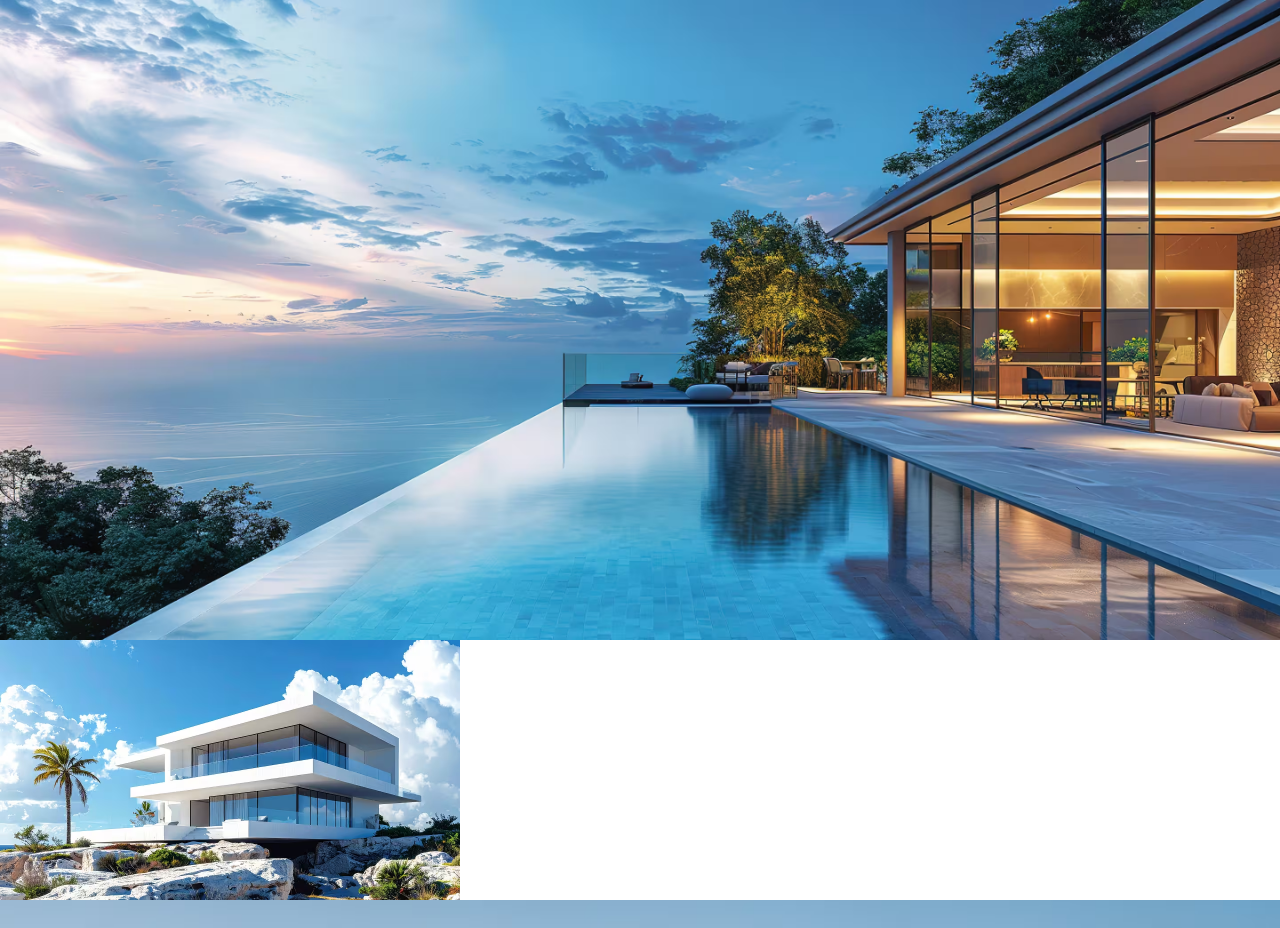
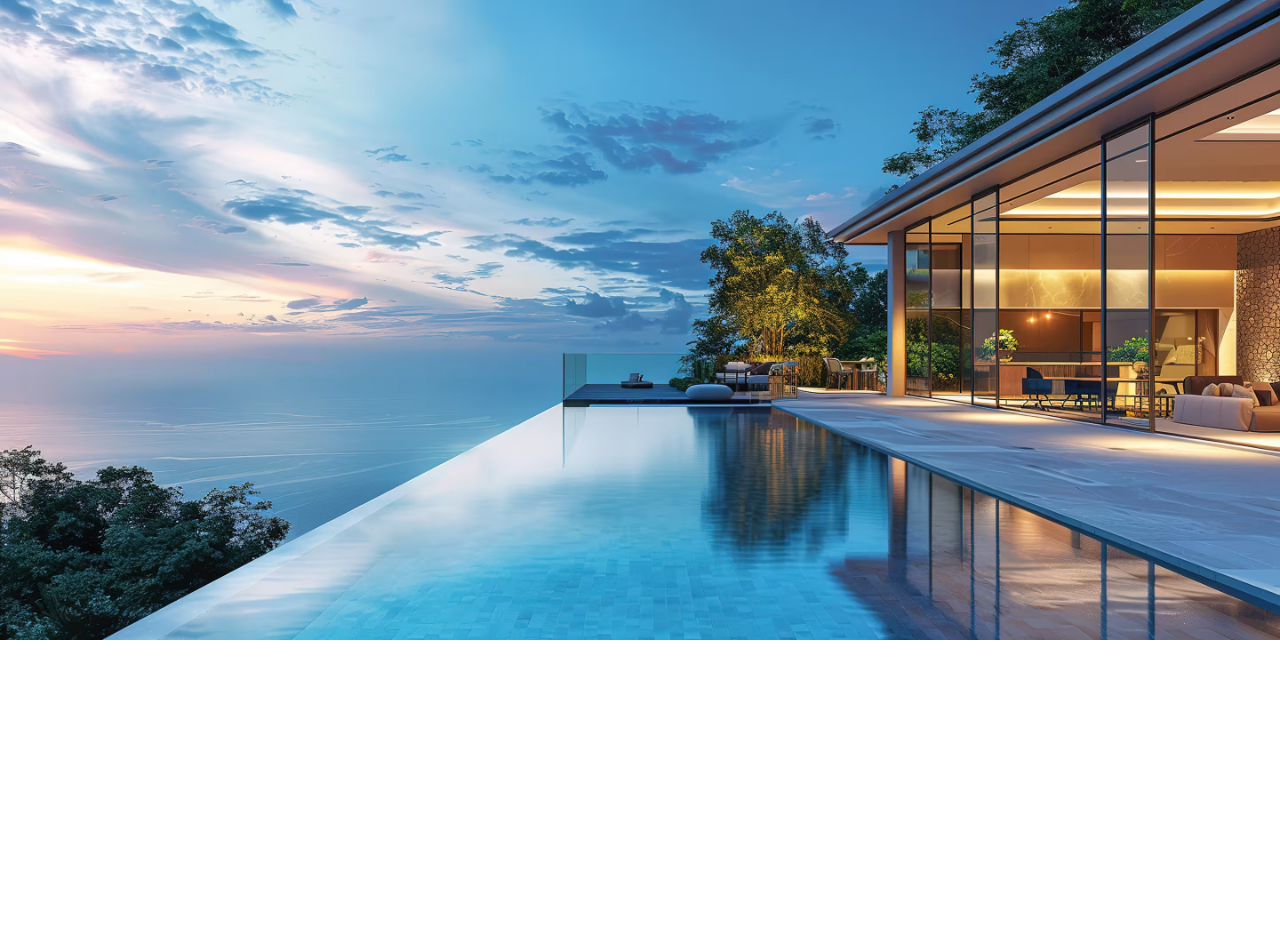
Before and after one commit to thasegawadesign/editorial-hero-prototype, a Next.js app: page / in a window 1280 px wide. Shown: the top 928 px of the page. After the commit the page ends 800 px from the top, so only its background shows below. Built offline with nearby package versions, Linux system fonts and the light colour scheme.

Commit message:
feat: cyclic z-index ordering for hero component

```diff
--- a/src/app/page.tsx
+++ b/src/app/page.tsx
@@ -1,68 +1,9 @@
-import Image from 'next/image';
+import Hero from '@/components/Hero';
 
 export default function Home() {
-  type Asset = {
-    main: {
-      src: string;
-      alt: string;
-      width: number;
-      height: number;
-    };
-    sub: {
-      src: string;
-      alt: string;
-      width: number;
-      height: number;
-    };
-  };
-  const assets: Asset[] = [
-    {
-      main: {
-        src: '/hero-01-main.avif',
-        alt: 'main',
-        width: 1440,
-        height: 720,
-      },
-      sub: {
-        src: '/hero-01-sub.avif',
-        alt: 'sub',
-        width: 460,
-        height: 260,
-      },
-    },
-    {
-      main: {
-        src: '/hero-02-main.avif',
-        alt: 'main',
-        width: 1440,
-        height: 720,
-      },
-      sub: {
-        src: '/hero-02-sub.avif',
-        alt: 'sub',
-        width: 460,
-        height: 260,
-      },
-    },
-  ];
   return (
     <main>
-      {assets.map((asset, i) => (
-        <div key={i}>
-          <Image
-            src={asset.main.src}
-            alt={asset.main.alt}
-            width={asset.main.width}
-            height={asset.main.height}
-          />
-          <Image
-            src={asset.sub.src}
-            alt={asset.sub.alt}
-            width={asset.sub.width}
-            height={asset.sub.height}
-          />
-        </div>
-      ))}
+      <Hero />
     </main>
   );
 }
--- /dev/null
+++ b/src/components/Hero.tsx
@@ -0,0 +1,99 @@
+'use client';
+
+import { cn } from '@/lib/utils';
+import Image from 'next/image';
+import { useEffect, useMemo, useState } from 'react';
+
+type Asset = {
+  main: {
+    src: string;
+    alt: string;
+    width: number;
+    height: number;
+  };
+  sub: {
+    src: string;
+    alt: string;
+    width: number;
+    height: number;
+  };
+};
+const assets: Asset[] = [
+  {
+    main: {
+      src: '/hero-01-main.avif',
+      alt: 'main',
+      width: 1440,
+      height: 720,
+    },
+    sub: {
+      src: '/hero-01-sub.avif',
+      alt: 'sub',
+      width: 460,
+      height: 260,
+    },
+  },
+  {
+    main: {
+      src: '/hero-02-main.avif',
+      alt: 'main',
+      width: 1440,
+      height: 720,
+    },
+    sub: {
+      src: '/hero-02-sub.avif',
+      alt: 'sub',
+      width: 460,
+      height: 260,
+    },
+  },
+];
+
+export default function Hero() {
+  // z-index の積み順を循環させるための「前後関係」(背面 -> 手前) を保持する
+  const [order, setOrder] = useState<number[]>(() => assets.map((_, i) => i));
+
+  const zIndexByAssetIndex = useMemo(() => {
+    const map = new Map<number, number>();
+    order.forEach((assetIndex, position) => {
+      map.set(assetIndex, position + 1);
+    });
+    return map;
+  }, [order]);
+
+  useEffect(() => {
+    const intervalMs = 5000; // 5秒ごとに循環
+    if (order.length <= 1) return;
+
+    const id = window.setInterval(() => {
+      setOrder((prev) => {
+        if (prev.length <= 1) return prev;
+        const [first, ...rest] = prev;
+        return [...rest, first];
+      });
+    }, intervalMs);
+
+    return () => window.clearInterval(id);
+  }, [order.length]);
+
+  return (
+    <>
+      <div className={cn('relative w-full h-[80vh]')}>
+        {assets.map((asset, i) => {
+          const zIndex = zIndexByAssetIndex.get(i) ?? 1;
+          return (
+            <Image
+              key={i}
+              src={asset.main.src}
+              alt={asset.main.alt}
+              width={asset.main.width}
+              height={asset.main.height}
+              style={{ zIndex }}
+              className={cn('absolute inset-0 w-full h-full object-cover')}
+            />
+          );
+        })}
+      </div>
+    </>
+  );
+}
```
